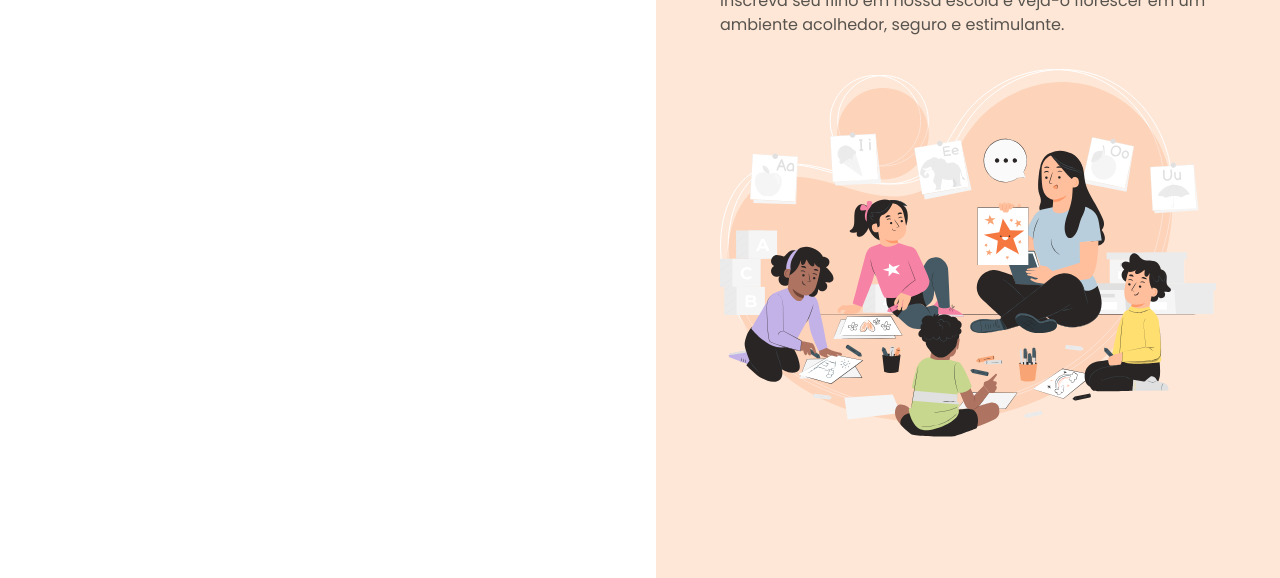
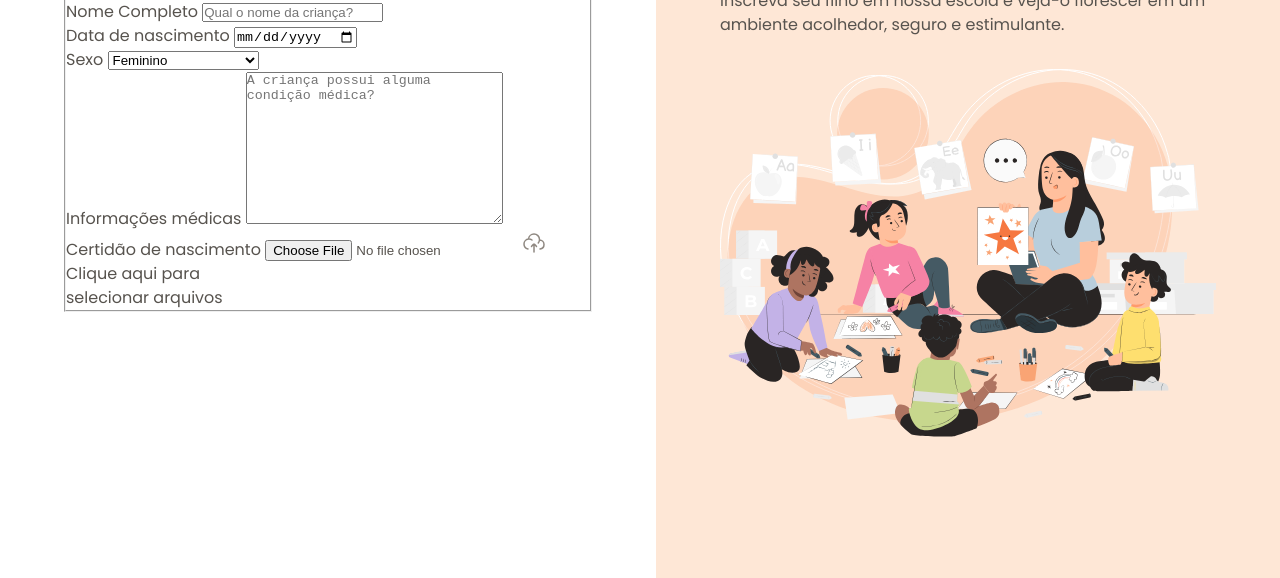
Before and after one commit to BrunoCaputo/registration-form, a plain HTML site: page index.html in a window 1280 px wide. Shown: the part 222-800 px from the top of the page. Drawn offline with Linux system fonts and the light colour scheme.

Commit message:
feat: Added form without styling

```diff
--- a/index.html
+++ b/index.html
@@ -28,6 +28,66 @@
             Preencha os dados abaixo para matricular seu filho na escola de
             educação infantil Estrelas do Amanhã.
           </p>
+
+          <form method="post" enctype="multipart/form-data">
+            <fieldset class="child-info">
+              <legend>Informações da criança</legend>
+
+              <div class="input-wrapper">
+                <label for="fullname">Nome Completo</label>
+                <input
+                  type="text"
+                  name="fullname"
+                  id="fullname"
+                  placeholder="Qual o nome da criança?"
+                />
+              </div>
+
+              <div class="input-wrapper">
+                <label for="birth">Data de nascimento</label>
+                <input
+                  type="date"
+                  name="birth"
+                  id="birth"
+                  lang="pt-BR"
+                  placeholder="Qual o nome da criança?"
+                />
+              </div>
+
+              <div class="select-wrapper">
+                <label for="gender">Sexo</label>
+                <select name="gender" id="gender">
+                  <option value="female">Feminino</option>
+                  <option value="male">Masculino</option>
+                  <option value="na">Prefiro não responder</option>
+                </select>
+              </div>
+
+              <div class="textarea-wrapper">
+                <label for="medical-info">Informações médicas</label>
+                <textarea
+                  name="medical-info"
+                  id="medical-info"
+                  cols="30"
+                  rows="10"
+                  placeholder="A criança possui alguma condição médica?"
+                ></textarea>
+              </div>
+
+              <div class="droparea-wrapper">
+                <label for="birth-file">Certidão de nascimento</label>
+                <input type="file" name="birth-file" id="birth-file" />
+                <img
+                  src="assets/icons/cloud-upload.svg"
+                  alt="Cloud upload icon"
+                />
+                <p>
+                  Clique aqui para<br />
+                  selecionar arquivos
+                </p>
+              </div>
+            </fieldset>
+          </form>
         </div>
       </main>
 
```
